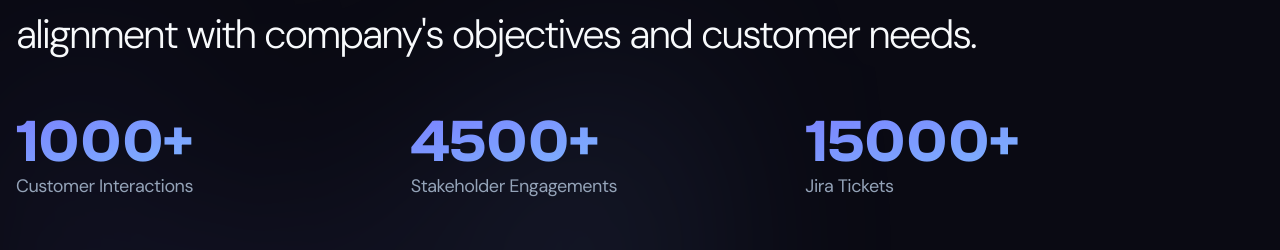
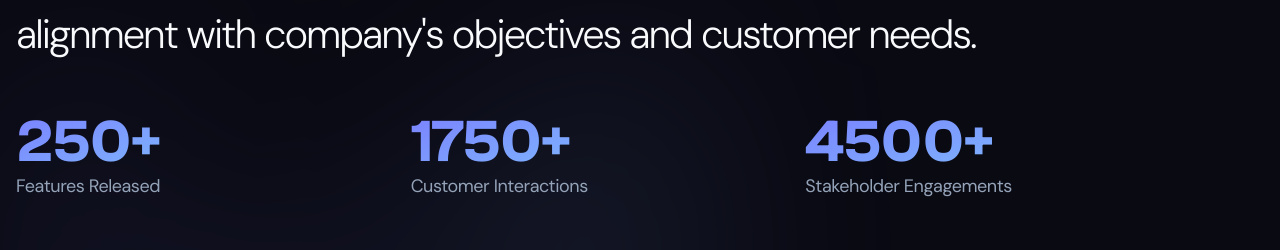
Before and after one commit to pmpankaj/folio, a Next.js app: page / in a window 1280 px wide. Shown: the part 1616-1866 px from the top of the page. Built offline with nearby package versions, Linux system fonts and the light colour scheme.

Commit message:
Updated index.tsx to capture Product Management Profile
Changed the aboutStats to be more relevant to a Product Leader's profile.

```diff
--- a/src/pages/index.tsx
+++ b/src/pages/index.tsx
@@ -20,9 +20,9 @@ import VanillaTilt from "vanilla-tilt";
 import { motion } from "framer-motion";
 
 const aboutStats = [
-  { label: "Customer Interactions", value: "1000+" },
-  { label: "Stakeholder Engagements", value: "4500+" },
-  { label: "Jira Tickets", value: "15000+" },
+  { label: "Features Released", value: "250+" },
+  { label: "Customer Interactions", value: "1750+" },
+  { label: "Stakeholder Engagements", value: "4500+" }
 ];
 
 const projects = [
```
